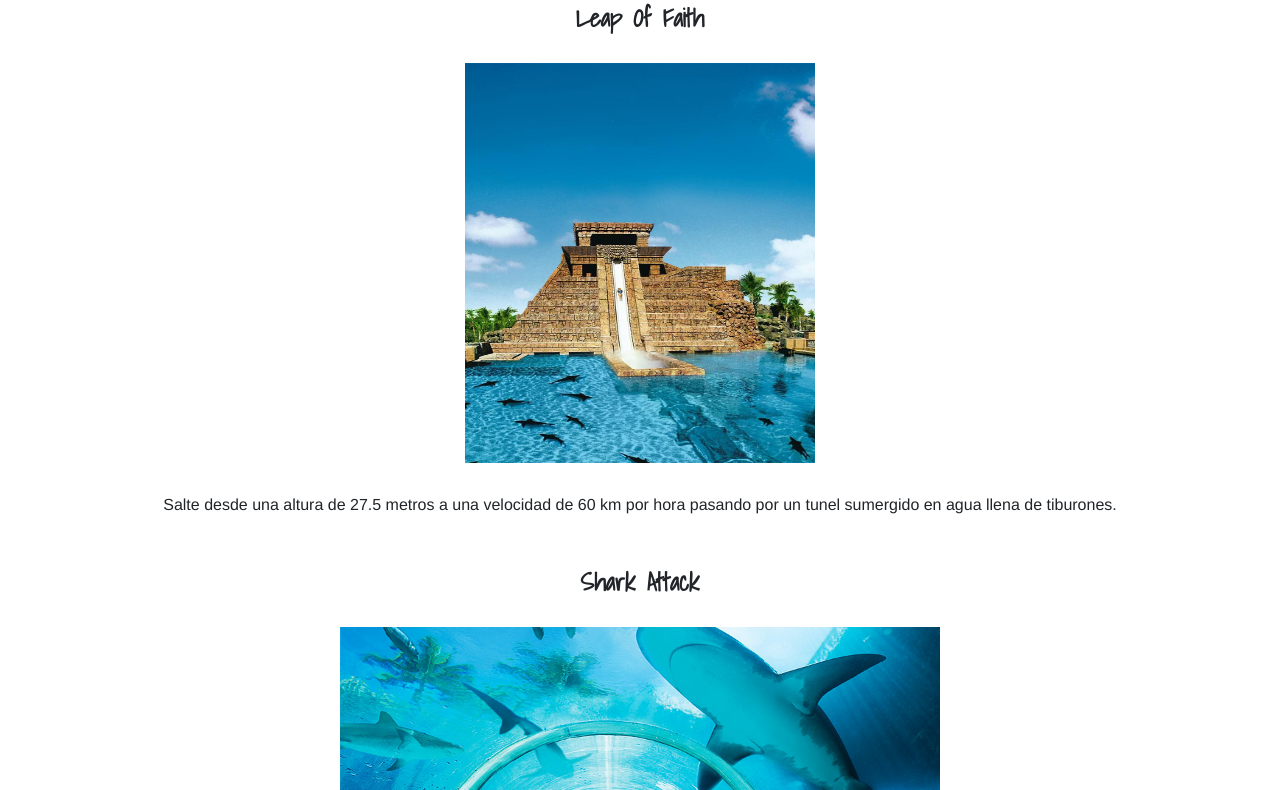
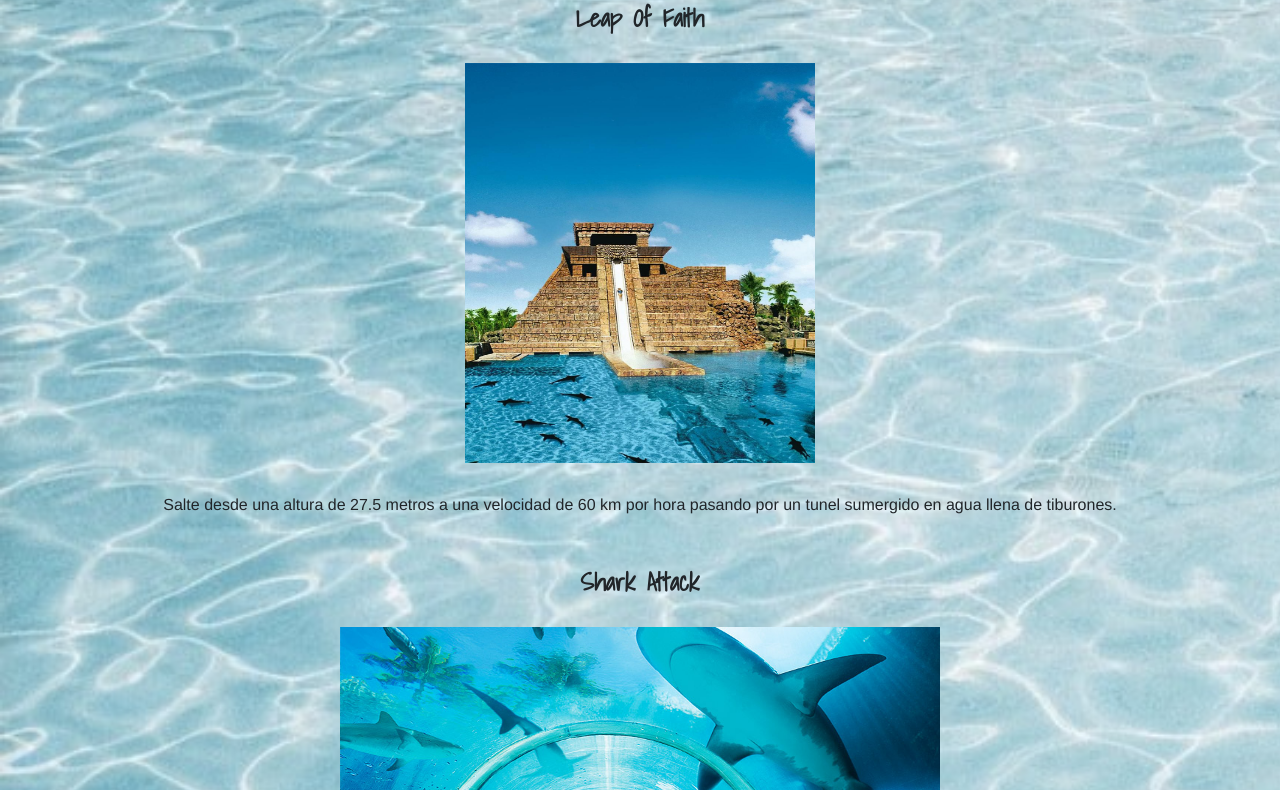
Before and after one commit to MicaelaRoelofs/Proyecto-MicaelaRoelofs, a website: page index.html in a window 1280 px wide. Shown: the part 381-1171 px from the top of the page. Drawn offline with nearby package versions, Linux system fonts and the light colour scheme; a web font is replaced by a local one.

Commit message:
actualizo

```diff
--- a/SCSS/components/header.scss
+++ b/SCSS/components/header.scss
@@ -4,7 +4,7 @@
 }
 
 body {
-    background-image: url(../Proyecto-MicaelaRoelofs/images/fondo.jpg);
+    background-image: url(../images/fondo.jpg);
     background-size: cover;
 }
 
```
Also changed, not shown: CSS/style.css.
